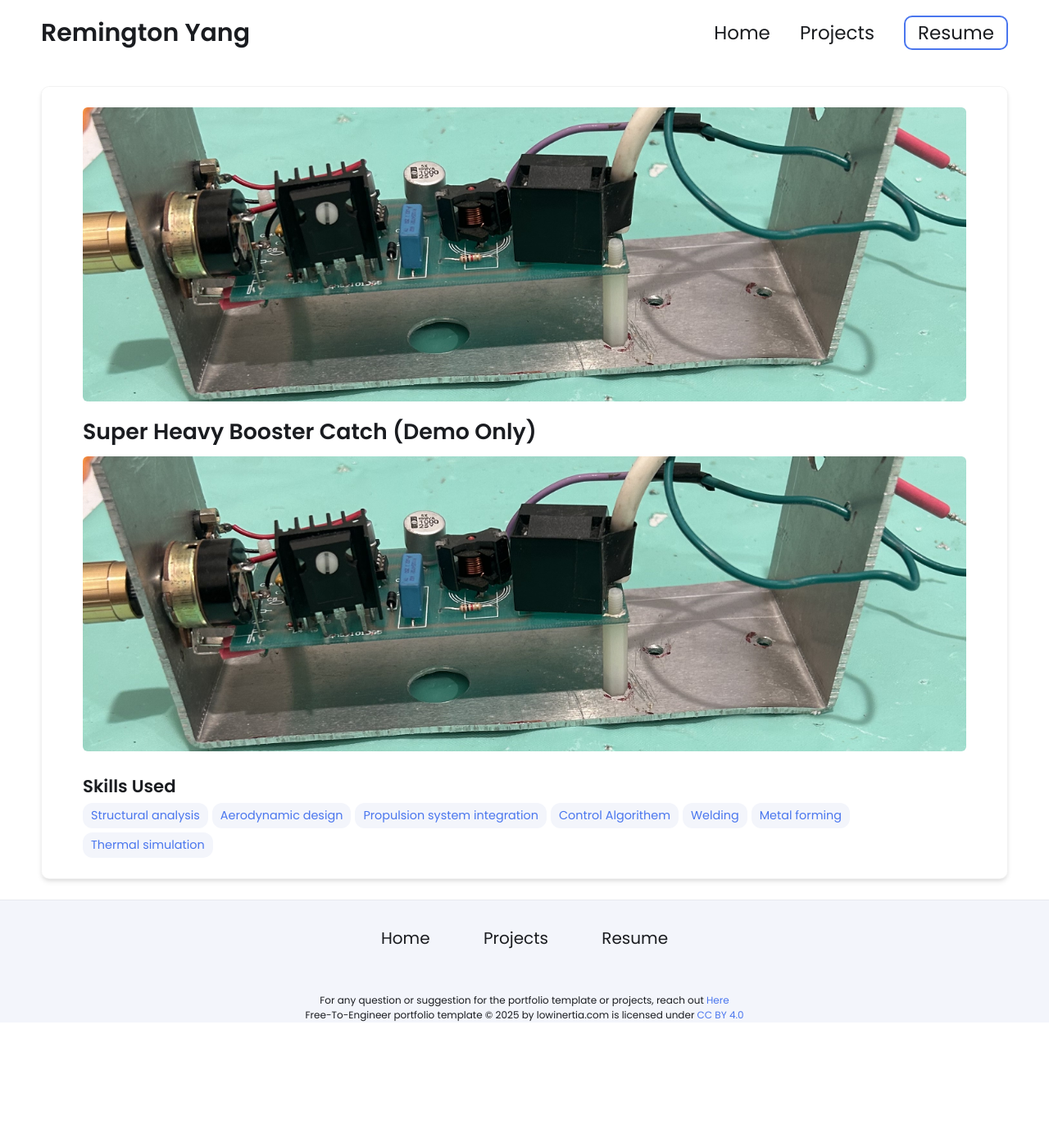
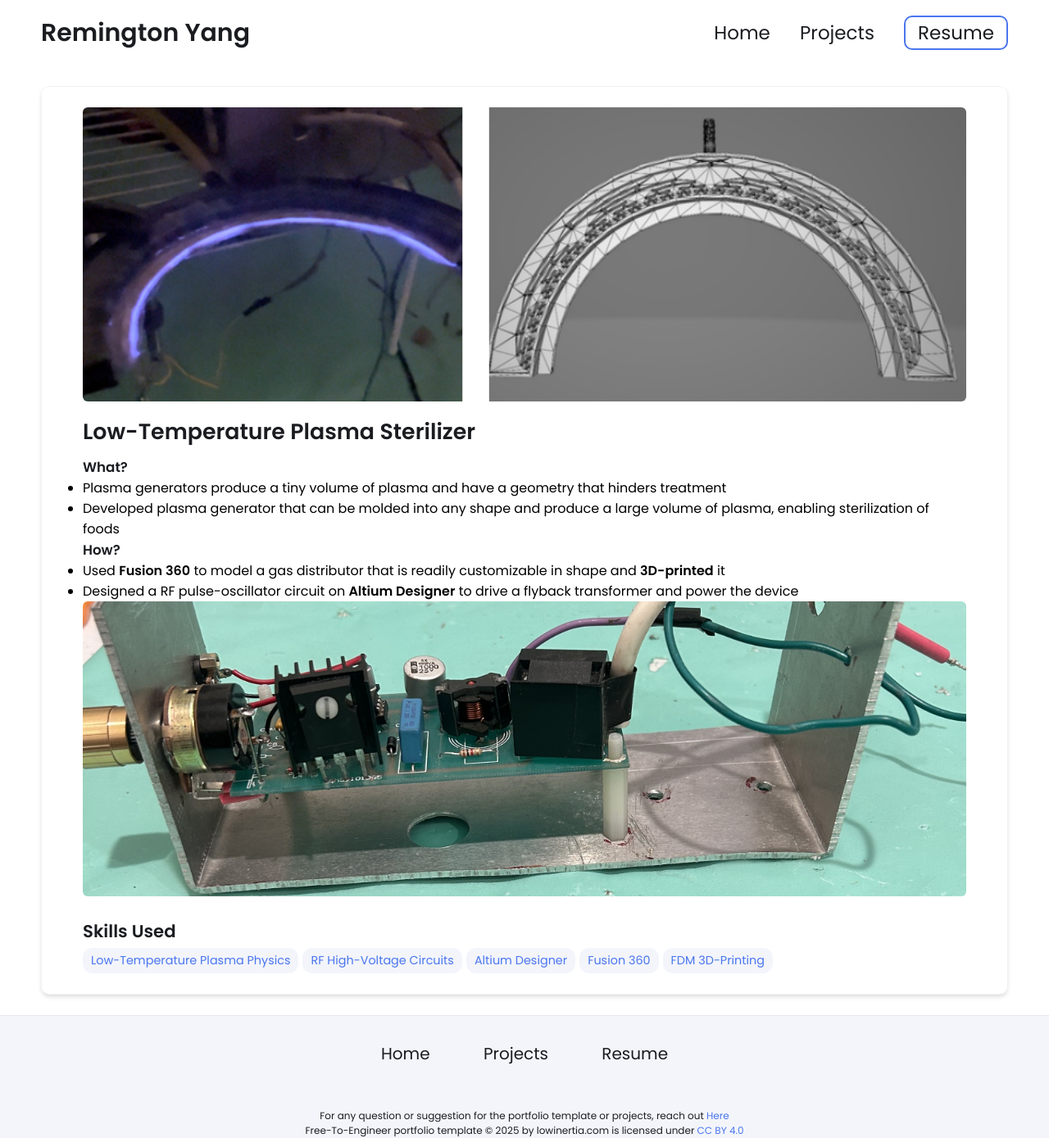
Before and after one commit to MegaPerkyCello/MegaPerkyCello.github.io, a Jekyll site: the page built from _projects/test1/index.md, in a window 1280 px wide. Shown: the whole page at 82% size. Built offline with Jekyll 4.4.1, drawn with Linux system fonts in a browser that asks for light colours; before the commit the page ends 1248 px from its top, so only the background shows below that.

Commit message:
Update index.md

```diff
--- a/_projects/test1/index.md
+++ b/_projects/test1/index.md
@@ -1,18 +1,23 @@
 ---
 layout: post
-title: Super Heavy Booster Catch (Demo Only)
-description:  (I have never been employed by / affiliated with SpaceX. This is for demo use only)
-    Developing the Super Heavy booster catch project involves designing a robust launch tower with "chopstick" arms, advanced control systems for precise booster alignment, and integrating sophisticated software for real-time trajectory adjustments and structural engineering to handle immense forces.
+title: Low-Temperature Plasma Sterilizer
+description: Developed plasma generator that can be molded into any shape and produce a large volume of plasma, enabling sterilization of foods
 skills:
-  - Structural analysis
-  - Aerodynamic design
-  - Propulsion system integration
-  - Control Algorithem
-  - Welding
-  - Metal forming
-  - Thermal simulation
+  - Low-Temperature Plasma Physics
+  - RF High-Voltage Circuits
+  - Altium Designer
+  - Fusion 360
+  - FDM 3D-Printing
 
-main-image: /PlasmaPowerr.jpg
+main-image: /Plasma Sterilizer.png
 ---
 
+### **What?**
+ - Plasma generators produce a tiny volume of plasma and have a geometry that hinders treatment
+ - Developed plasma generator that can be molded into any shape and produce a large volume of plasma, enabling sterilization of foods
+
+### **How?**
+- Used **Fusion 360** to model a gas distributor that is readily customizable in shape and **3D-printed** it
+- Designed a RF pulse-oscillator circuit on **Altium Designer** to drive a flyback transformer and power the device
+
 {% include image-gallery.html images="PlasmaPowerr.jpg" height="400" %}
```
